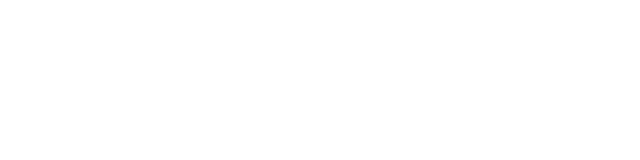
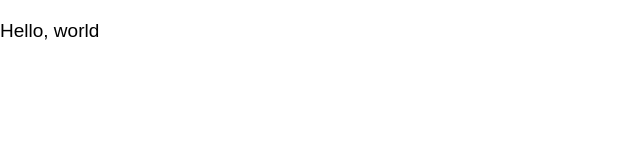
Before and after one commit to mmakeychev91/front-end-way, a React (Create React App) app in the folder project/: page / in a window 1280 px wide. Before the commit this address had no page. Shown: the top 160 px of the page, without its empty margins (0-640 px from the left). Built offline with nearby package versions, Linux system fonts and the light colour scheme.

Commit message:
feat: убрал из проекта все лишнее, запустился с hellow world

```diff
--- a/project/package.json
+++ b/project/package.json
@@ -6,6 +6,7 @@
   "dependencies": {
     "@types/uuid": "^8.3.4",
     "axios": "^0.21.1",
+    "babel-eslint": "^10.1.0",
     "gh-pages": "^5.0.0",
     "history": "^5.2.0",
     "react": "^18.2.0",
--- /dev/null
+++ b/project/src/components/app/app.jsx
@@ -0,0 +1,11 @@
+import {
+  Route, Routes, Navigate,
+} from 'react-router-dom';
+
+import React from 'react';
+
+const App = () => (
+  <p>Hello, world</p>
+);
+
+export default App;
--- a/project/src/components/app/app.tsx
+++ /dev/null
@@ -1,15 +0,0 @@
-import { Route, BrowserRouter, Routes } from 'react-router-dom';
-import React from 'react';
-
-type Props = {
-};
-
-const App = ({
-}: Props): JSX.Element => (
-  <BrowserRouter>
-    <Routes>
-    </Routes>
-  </BrowserRouter>
-);
-
-export default App;
--- a/project/src/const.ts
+++ b/project/src/const.ts
@@ -0,0 +1 @@
+export {}; // Пустой экспорт для того, чтобы файл был рассмотрен как модуль
--- a/project/src/index.tsx
+++ b/project/src/index.tsx
@@ -7,6 +7,5 @@
 );
 
 root.render(
-  <App
-  />
+  <App />
 );
```
Also changed, not shown: 1 other file (tests, documents, lock files or other folders).
